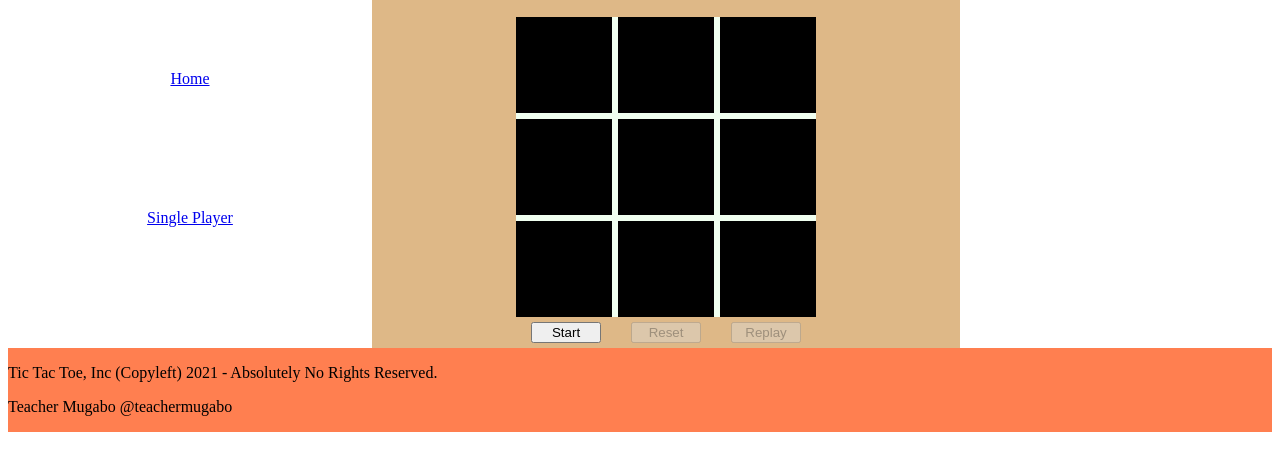
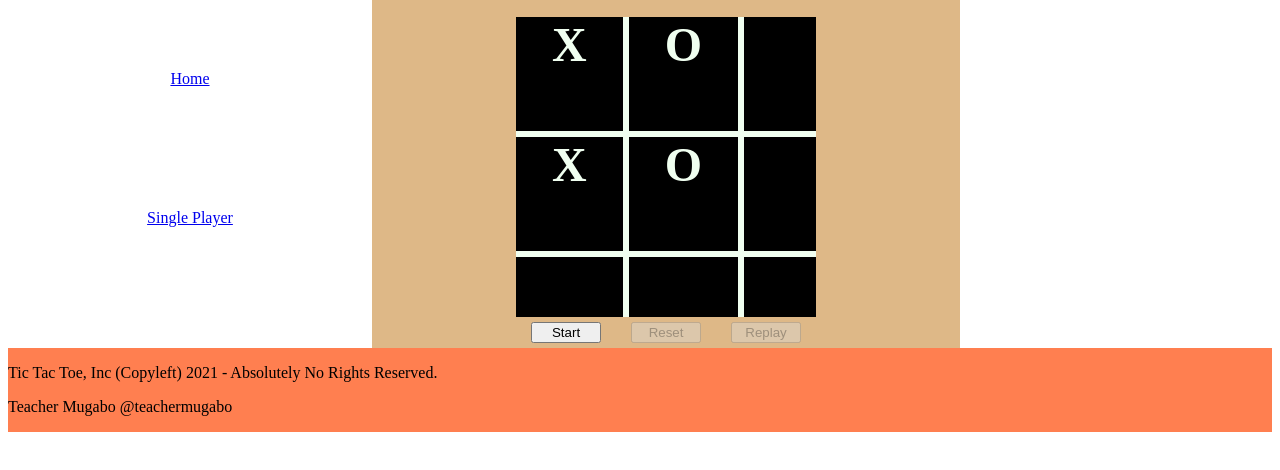
Before and after one commit to burlingtoncodeacademy-students/tic-tac-toe-teachermugabo, a plain HTML site: page multi-player.html in a window 1280 px wide. Shown: the part 138-608 px from the top of the page. Drawn offline with Linux system fonts and the light colour scheme.

Commit message:
add dummy O/X chars to test spacing

```diff
--- a/multi-player.html
+++ b/multi-player.html
@@ -21,12 +21,12 @@
         <h2>Multi Player</h2>
         <div class="black board">
           <!-- top row 1 2 3 -->
-          <div class="block" id="block1"></div>
-          <div class="block" id="block2"></div>
+          <div class="block" id="block1">X</div>
+          <div class="block" id="block2">O</div>
           <div class="block" id="block3"></div>
           <!-- mid row 4 5 6 -->
-          <div class="block" id="block4"></div>
-          <div class="block" id="block5"></div>
+          <div class="block" id="block4">X</div>
+          <div class="block" id="block5">O</div>
           <div class="block" id="block6"></div>
           <!-- bottom row 7 8 9 -->
           <div class="block" id="block7"></div>
```
Also changed, not shown: single-player.html (+4 -4 lines).
